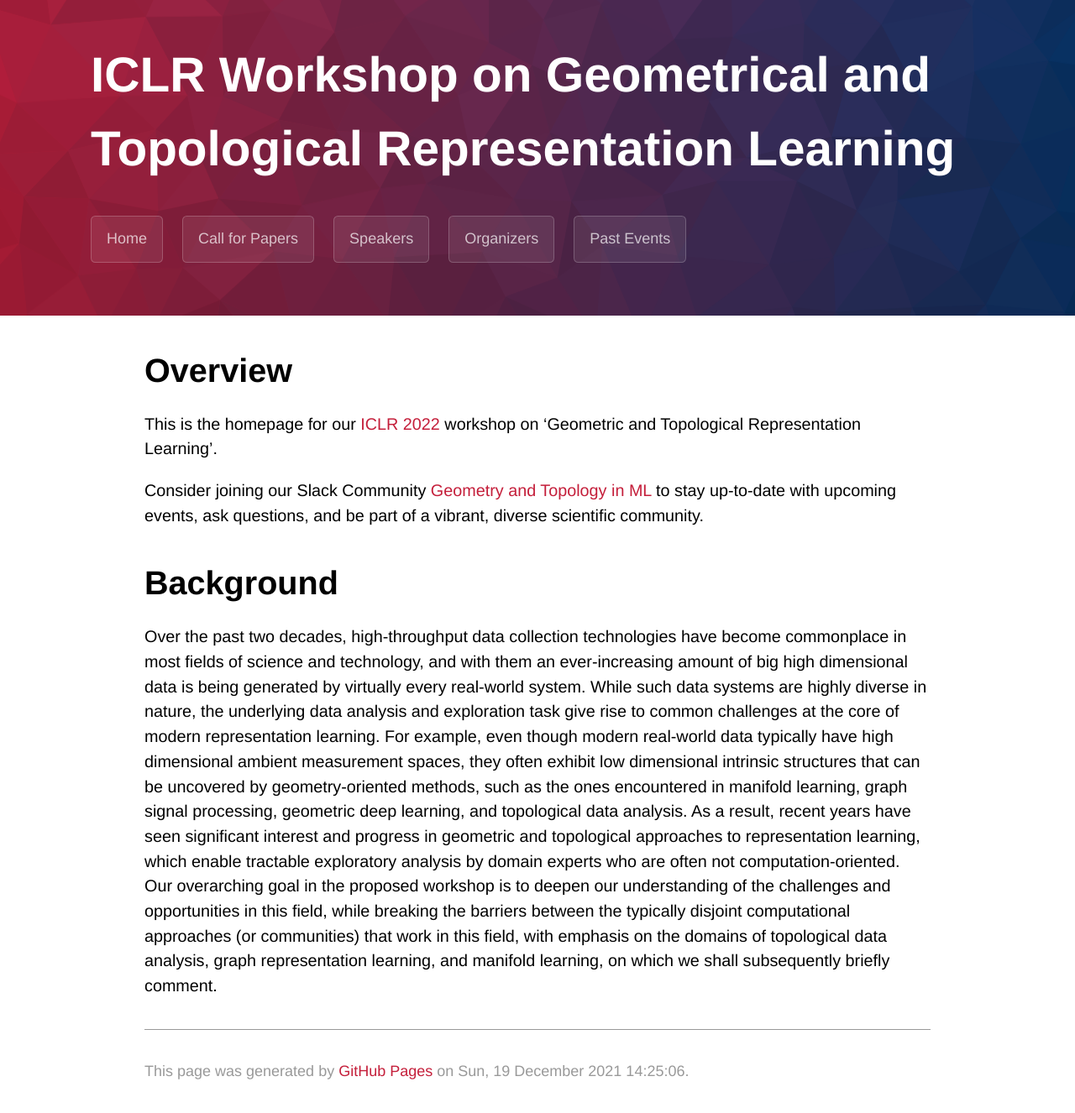
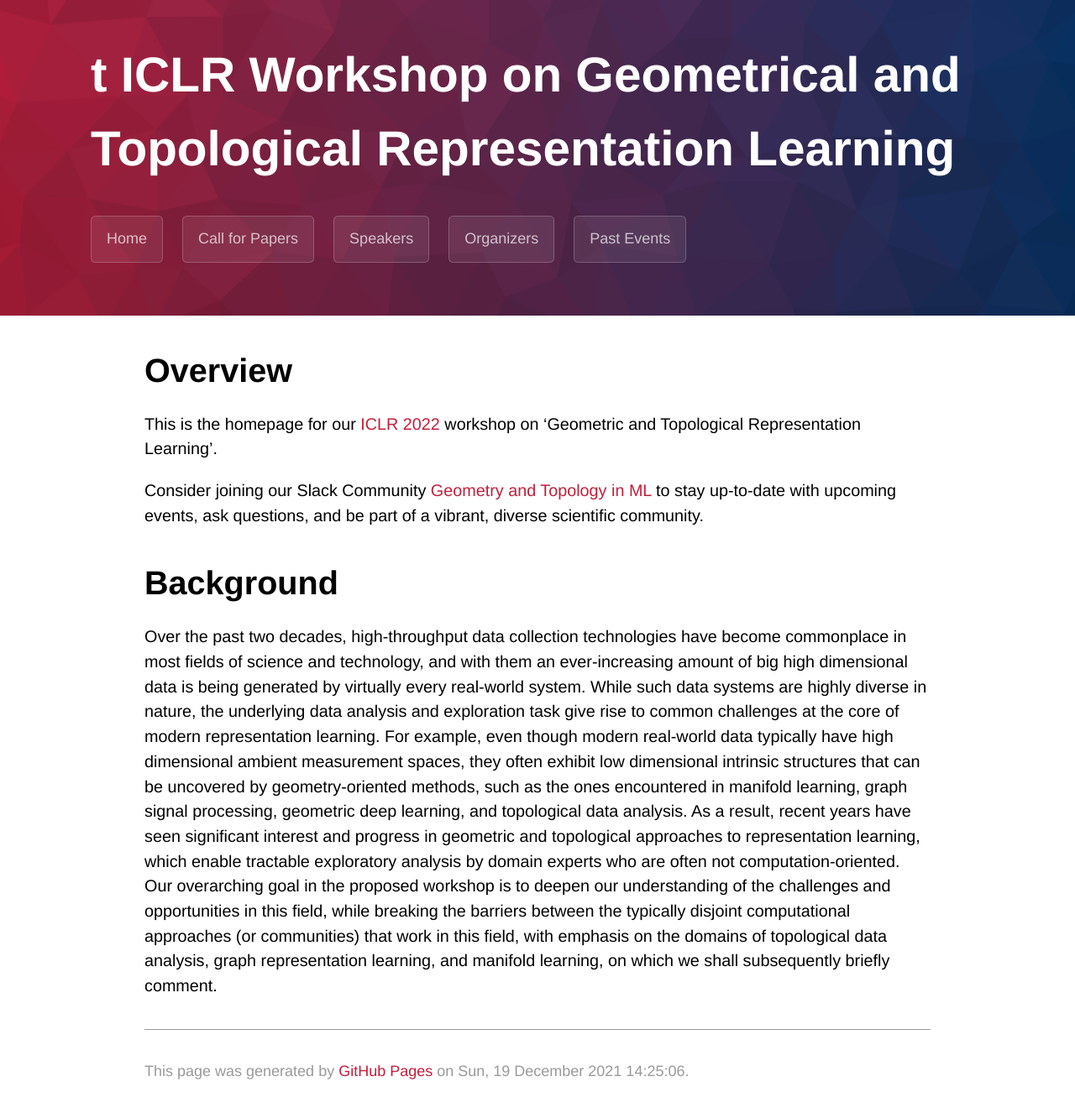
Before and after one commit to gt-rl/gt-rl.github.io, a Jekyll site: the page built from index.md, in a window 1280 px wide. Shown: the whole page at 84% size. Built offline with Jekyll 4.4.1, drawn with Linux system fonts in a browser that asks for light colours; some web fonts are replaced; our own code applies the rules of GitHub Pages for plain Markdown files; some of the changed lines change nothing that is shown.

Commit message:
Fixed header

```diff
--- a/_config.yml
+++ b/_config.yml
@@ -1,4 +1,5 @@
-title:       ICLR Workshop on Geometrical and Topological Representation Learning
+title: t ICLR Workshop on Geometrical and Topological Representation Learning
+description:
 
 timezone: America/Toronto
 
```
